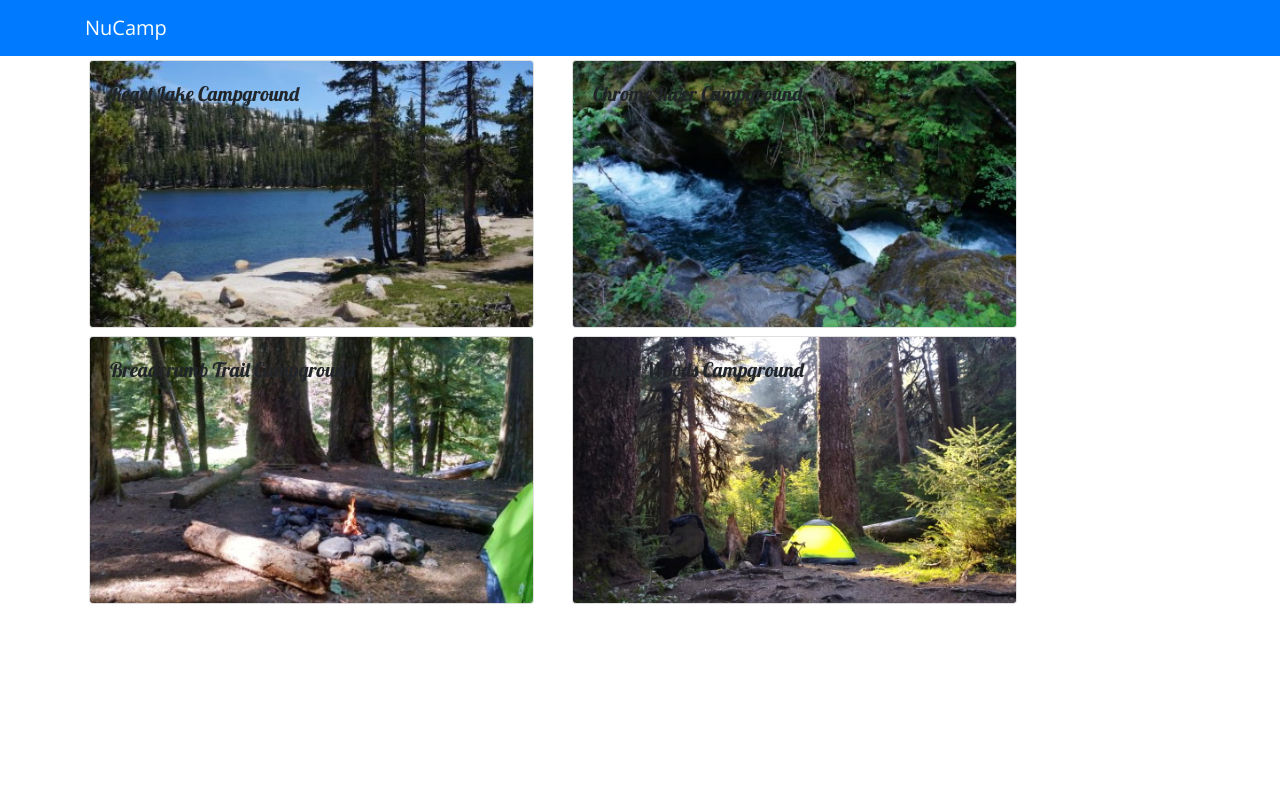
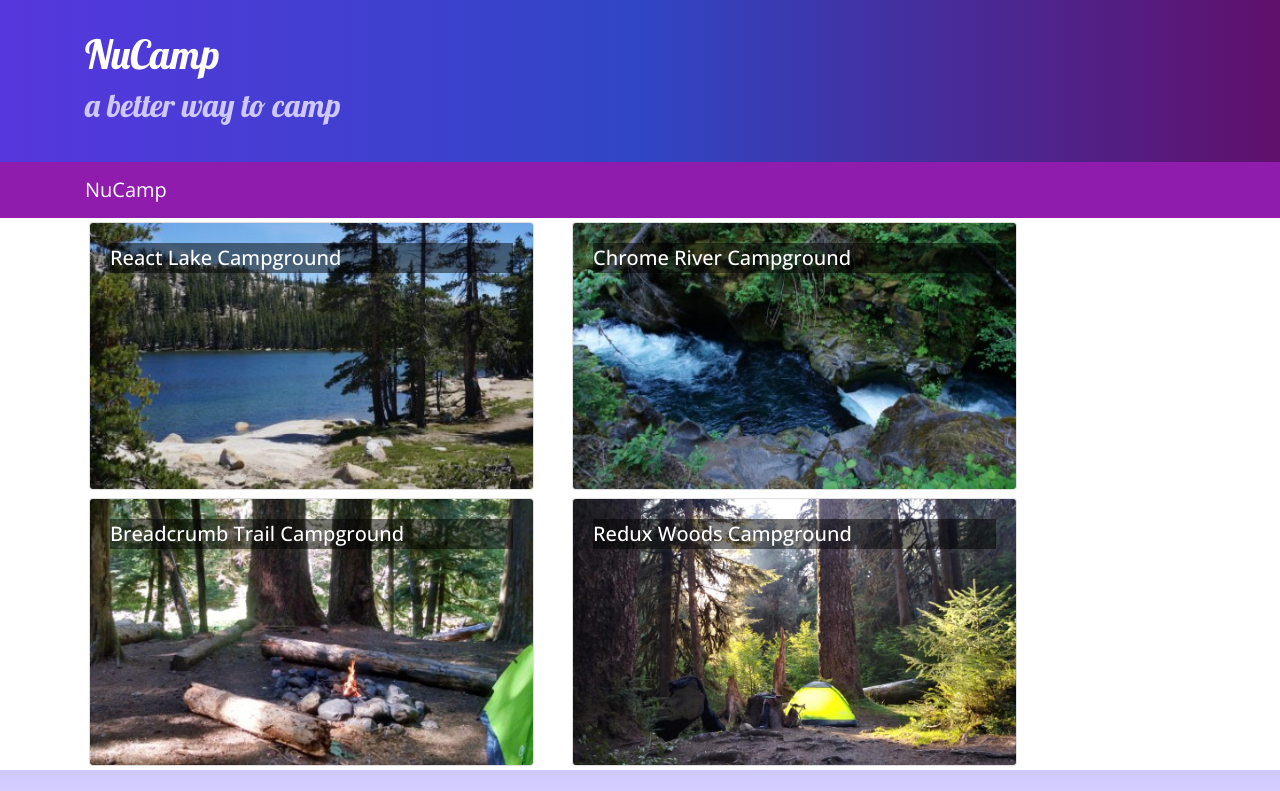
Before and after one commit to lyndonpearson/ReactInitialProject, a React (Create React App) app: page / in a window 1280 px wide. Shown: the top 791 px of the page. Built offline with nearby package versions, Linux system fonts and the light colour scheme.

Commit message:
Header and Footer

```diff
--- a/package.json
+++ b/package.json
@@ -7,6 +7,8 @@
     "@testing-library/react": "^12.0.0",
     "@testing-library/user-event": "^13.2.1",
     "bootstrap": "4.5.2",
+    "bootstrap-social": "5.1.1",
+    "font-awesome": "4.7.0",
     "react": "^17.0.2",
     "react-dom": "^17.0.2",
     "react-popper": "1.3.6",
--- a/src/App.css
+++ b/src/App.css
@@ -2,11 +2,46 @@
   font-family: "Open Sans", sans-serif;
 }
 
-.card-title {
-  font: 500 1.25rem "Lobster", cursive;
+h1, h2, h3, .card-body>.card-title {
+  font-family: "Lobster", cursive;
 }
 
-.card-img-overly .card-title {
+.card-title {
+  font-weight: 500;
+  font-size: 1.25rem;
+}
+
+h2 {
+  color: #3046C5;
+}
+
+.card-img-overlay .card-title {
   color: white;
   background-color: rgba(0, 0, 0, 0.5);
 }
+
+.row-content {
+  padding: 50px 0;
+  border-bottom: 1px ridge;
+  min-height: 200px;
+}
+
+.site-footer {
+  background-image: linear-gradient(#CEC8FF, white);
+  padding: 20px 0;
+}
+
+.jumbotron {
+  margin: 0;
+  padding: 30px;
+  background-image: linear-gradient(to right, #5637DD, #3046C5, #60106B);
+  color: white;
+}
+
+.jumbotron h2 {
+  color: #CEC8FF;
+}
+
+.navbar-dark {
+  background-color: #901CAD;
+}
--- a/src/components/HeaderComponent.js
+++ b/src/components/HeaderComponent.js
@@ -1,4 +1,4 @@
-import React, { Component } from 'react';
+import React, { Component }  from 'react';
 import { Navbar, NavbarBrand, Jumbotron } from 'reactstrap';
 
 class Header extends Component {
--- a/src/components/MainComponent.js
+++ b/src/components/MainComponent.js
@@ -1,8 +1,9 @@
 import React, { Component } from 'react';
-import { Navbar, NavbarBrand } from 'reactstrap';
 import Directory from './DirectoryComponent';
 import { CAMPSITES } from '../shared/campsites';
 import CampsiteInfo from './CampsiteInfoComponent';
+import Header from './HeaderComponent';
+import Footer from './FooterComponent';
 
 class Main extends Component {
   constructor(props) {
@@ -18,17 +19,14 @@
     }
 
   render() {
-    return (
-      <div>
-        <Navbar dark color="primary">
-        <div className="container">
-          <NavbarBrand href="/">NuCamp</NavbarBrand>
-        </div>
-        </Navbar>
-        <Directory campsites = {this.state.campsites} onClick={campsiteId => this.onCampSiteSelect(campsiteId)}/>
-        <CampsiteInfo campsite={this.state.campsites.filter(campsite => campsite.id === this.state.selectedCampsite)[0]} />
-      </div>
-    );
+      return (
+          <div>
+              <Header />
+              <Directory campsites={this.state.campsites} onClick={campsiteId => this.onCampsiteSelect(campsiteId)} />
+              <CampsiteInfo campsite={this.state.campsites.filter(campsite => campsite.id === this.state.selectedCampsite)[0]} />
+              <Footer />
+          </div>
+      );
   }
 }
 
--- a/src/index.js
+++ b/src/index.js
@@ -5,6 +5,8 @@
 import 'bootstrap/dist/css/bootstrap.min.css';
 import 'typeface-lobster';
 import 'typeface-open-sans';
+import 'font-awesome/css/font-awesome.css';
+import 'bootstrap-social/bootstrap-social.css';
 import App from './App';
 
 ReactDOM.render(
```
Also changed, not shown: 1 other file (tests, documents, lock files or other folders).
